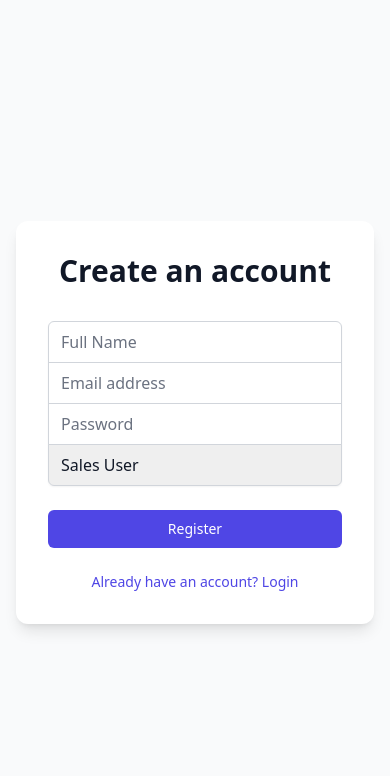
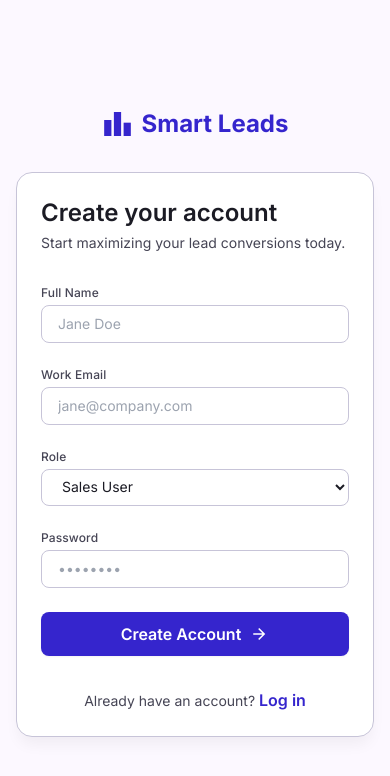
Before and after one commit to MandeepSangwan/GigFlow, a React (Vite) app in the folder frontend/: page /register in a window 390 px wide. Shown: the top 776 px of the page. Built offline with nearby package versions, Linux system fonts and the light colour scheme.

Commit message:
feat: revamp auth pages with high-fidelity split-screen layout

```diff
--- a/frontend/src/pages/Login.tsx
+++ b/frontend/src/pages/Login.tsx
@@ -31,53 +31,96 @@ const Login: React.FC = () => {
   };
 
   return (
-    <div className="min-h-screen flex items-center justify-center bg-gray-50 py-12 px-4 sm:px-6 lg:px-8 dark:bg-gray-900">
-      <div className="max-w-md w-full space-y-8 bg-white p-8 rounded-xl shadow-lg dark:bg-gray-800">
-        <div>
-          <h2 className="text-center text-3xl font-extrabold text-gray-900 dark:text-white">Sign in to your account</h2>
+    <div className="bg-surface-container-low min-h-screen flex items-center justify-center p-margin-mobile md:p-margin-desktop text-on-surface w-full">
+      <main className="w-full max-w-[440px] bg-surface-container-lowest rounded-2xl shadow-[0px_1px_3px_rgba(0,0,0,0.1)] border border-outline-variant p-xl md:p-2xl flex flex-col">
+        {/* Header */}
+        <div className="text-center mb-xl">
+          <h1 className="font-headline-lg text-headline-lg text-primary mb-xs">Smart Leads</h1>
+          <p className="font-body-md text-body-md text-on-surface-variant">Sign in to manage your pipeline</p>
         </div>
-        {error && <div className="bg-red-50 text-red-500 p-3 rounded-md text-sm">{error}</div>}
-        <form className="mt-8 space-y-6" onSubmit={handleSubmit}>
-          <div className="rounded-md shadow-sm -space-y-px">
-            <div>
+
+        {error && <div className="bg-error-container text-on-error-container p-3 rounded-md text-sm mb-4 font-body-md">{error}</div>}
+
+        {/* Form */}
+        <form className="flex flex-col gap-lg" onSubmit={handleSubmit}>
+          {/* Email Field */}
+          <div className="flex flex-col gap-base">
+            <label className="font-label-md text-label-md text-on-surface" htmlFor="email">Work Email</label>
+            <div className="relative">
               <input
+                id="email"
                 name="email"
                 type="email"
                 required
-                className="appearance-none rounded-none relative block w-full px-3 py-2 border border-gray-300 placeholder-gray-500 text-gray-900 rounded-t-md focus:outline-none focus:ring-indigo-500 focus:border-indigo-500 focus:z-10 sm:text-sm dark:bg-gray-700 dark:border-gray-600 dark:placeholder-gray-400 dark:text-white"
-                placeholder="Email address"
                 value={email}
                 onChange={(e) => setEmail(e.target.value)}
+                className={`w-full h-[44px] px-md py-sm rounded-lg border bg-surface-container-lowest text-on-surface font-body-md text-body-md focus:outline-none transition-all ${error ? 'border-error focus:ring-2 focus:ring-error/20 focus:border-error pr-10' : 'border-outline-variant focus:ring-2 focus:ring-primary/20 focus:border-primary'}`}
               />
+              {error && (
+                <span className="material-symbols-outlined absolute right-3 top-1/2 -translate-y-1/2 text-error text-[20px]" style={{ fontVariationSettings: "'FILL' 1" }}>error</span>
+              )}
             </div>
-            <div>
+          </div>
+
+          {/* Password Field */}
+          <div className="flex flex-col gap-base">
+            <label className="font-label-md text-label-md text-on-surface" htmlFor="password">Password</label>
             <input
+              id="password"
               name="password"
               type="password"
               required
-                className="appearance-none rounded-none relative block w-full px-3 py-2 border border-gray-300 placeholder-gray-500 text-gray-900 rounded-b-md focus:outline-none focus:ring-indigo-500 focus:border-indigo-500 focus:z-10 sm:text-sm dark:bg-gray-700 dark:border-gray-600 dark:placeholder-gray-400 dark:text-white"
-                placeholder="Password"
               value={password}
               onChange={(e) => setPassword(e.target.value)}
+              className="w-full h-[44px] px-md py-sm rounded-lg border border-outline-variant bg-surface-container-lowest text-on-surface font-body-md text-body-md focus:ring-2 focus:ring-primary/20 focus:border-primary focus:outline-none transition-all"
             />
           </div>
+
+          {/* Options Row */}
+          <div className="flex items-center justify-between mt-xs">
+            <label className="flex items-center gap-sm cursor-pointer group">
+              <input className="w-4 h-4 rounded border-outline-variant text-primary focus:ring-primary/20 bg-surface-container-lowest" type="checkbox"/>
+              <span className="font-body-md text-body-md text-on-surface-variant group-hover:text-on-surface transition-colors">Remember me</span>
+            </label>
+            <button onClick={() => alert("Forgot password functionality coming soon!")} type="button" className="font-label-md text-label-md text-primary hover:text-primary-container transition-colors">Forgot password?</button>
           </div>
-          <div>
+
+          {/* Submit Action */}
           <button
             type="submit"
             disabled={loading}
-              className="group relative w-full flex justify-center py-2 px-4 border border-transparent text-sm font-medium rounded-md text-white bg-indigo-600 hover:bg-indigo-700 focus:outline-none focus:ring-2 focus:ring-offset-2 focus:ring-indigo-500 disabled:opacity-50"
+            className="w-full h-[44px] bg-primary text-on-primary rounded-lg font-title-md text-title-md hover:bg-surface-tint transition-colors flex items-center justify-center mt-sm disabled:opacity-50"
           >
-              {loading ? 'Signing in...' : 'Sign in'}
+            {loading ? 'Signing In...' : 'Sign In'}
           </button>
+        </form>
+
+        {/* Divider */}
+        <div className="relative flex items-center py-xl">
+          <div className="flex-grow border-t border-outline-variant"></div>
+          <span className="flex-shrink-0 mx-md font-label-sm text-label-sm text-on-surface-variant uppercase tracking-wider">Or continue with</span>
+          <div className="flex-grow border-t border-outline-variant"></div>
         </div>
-          <div className="text-sm text-center">
-            <Link to="/register" className="font-medium text-indigo-600 hover:text-indigo-500 dark:text-indigo-400">
-              Don't have an account? Register
-            </Link>
+
+        {/* Social Login */}
+        <button onClick={() => alert("Google Sign in coming soon!")} type="button" className="w-full h-[44px] bg-surface-container-lowest border border-outline-variant text-on-surface rounded-lg font-title-md text-title-md hover:bg-surface-container transition-colors flex items-center justify-center gap-sm">
+          <svg className="w-5 h-5" viewBox="0 0 24 24" xmlns="http://www.w3.org/2000/svg">
+            <path d="M22.56 12.25c0-.78-.07-1.53-.2-2.25H12v4.26h5.92c-.26 1.37-1.04 2.53-2.21 3.31v2.77h3.57c2.08-1.92 3.28-4.74 3.28-8.09z" fill="#4285F4"/>
+            <path d="M12 23c2.97 0 5.46-.98 7.28-2.66l-3.57-2.77c-.98.66-2.23 1.06-3.71 1.06-2.86 0-5.29-1.93-6.16-4.53H2.18v2.84C3.99 20.53 7.7 23 12 23z" fill="#34A853"/>
+            <path d="M5.84 14.09c-.22-.66-.35-1.36-.35-2.09s.13-1.43.35-2.09V7.07H2.18C1.43 8.55 1 10.22 1 12s.43 3.45 1.18 4.93l2.85-2.22.81-.62z" fill="#FBBC05"/>
+            <path d="M12 5.38c1.62 0 3.06.56 4.21 1.64l3.15-3.15C17.45 2.09 14.97 1 12 1 7.7 1 3.99 3.47 2.18 7.07l3.66 2.84c.87-2.6 3.3-4.53 6.16-4.53z" fill="#EA4335"/>
+          </svg>
+          <span className="font-body-md font-medium">Google</span>
+        </button>
+
+        {/* Footer */}
+        <div className="mt-xl text-center">
+          <p className="font-body-md text-body-md text-on-surface-variant">
+            Don't have an account?
+            <Link to="/register" className="font-title-md text-title-md text-primary hover:text-primary-container transition-colors ml-xs">Register now</Link>
+          </p>
         </div>
-        </form>
-      </div>
+      </main>
     </div>
   );
 };
--- a/frontend/src/pages/Register.tsx
+++ b/frontend/src/pages/Register.tsx
@@ -30,73 +30,124 @@ const Register: React.FC = () => {
   };
 
   return (
-    <div className="min-h-screen flex items-center justify-center bg-gray-50 py-12 px-4 sm:px-6 lg:px-8 dark:bg-gray-900">
-      <div className="max-w-md w-full space-y-8 bg-white p-8 rounded-xl shadow-lg dark:bg-gray-800">
-        <div>
-          <h2 className="text-center text-3xl font-extrabold text-gray-900 dark:text-white">Create an account</h2>
+    <div className="bg-background text-on-background min-h-screen flex overflow-x-hidden w-full">
+      {/* Left Branding Section (Hidden on mobile) */}
+      <div className="hidden lg:flex lg:w-1/2 bg-surface-variant relative items-center justify-center overflow-hidden">
+        <div className="absolute inset-0 z-0">
+          <img alt="B2B abstract" className="object-cover w-full h-full opacity-60 mix-blend-multiply" src="https://lh3.googleusercontent.com/aida-public/AB6AXuAzpv3CAHKyRqV1eyByMcqFvRCumAHyPPgebmFpSqlbL9wgBdLXTJI-HM4ftfEAKWmUFhUcDaOeH_9isrBumMpYLeT-2wN29_jwkfVdyRFkLFYAjFv-XW7IITh6birQWO0r0CmiG1vaa5Jjf69cqLs5CzOJMYSfcRUaPSboMjx30eXkGXQtXIEBXsAh0MW-qfEkvyl_5awCsPN9q3KJbZlsKA8D6Qd62XTlG---HchbyC_f_0M0rEqWSPyZCX4yjlS42gHSTZCBPI8"/>
+          <div className="absolute inset-0 bg-gradient-to-br from-primary/30 to-surface-tint/10 mix-blend-overlay"></div>
         </div>
-        {error && <div className="bg-red-50 text-red-500 p-3 rounded-md text-sm">{error}</div>}
-        <form className="mt-8 space-y-6" onSubmit={handleSubmit}>
-          <div className="rounded-md shadow-sm -space-y-px">
-            <div>
+        <div className="relative z-10 p-margin-desktop text-center flex flex-col items-center">
+          <div className="bg-surface-container-lowest p-sm rounded-xl mb-xl shadow-sm border border-outline-variant inline-flex items-center justify-center">
+            <span className="material-symbols-outlined text-[48px] text-primary" style={{ fontVariationSettings: "'FILL' 1" }}>leaderboard</span>
+          </div>
+          <h1 className="font-display-lg text-display-lg text-primary-fixed mb-md drop-shadow-md">Smart Leads</h1>
+          <p className="font-title-lg text-title-lg text-surface-container-lowest max-w-md mx-auto drop-shadow-md">
+            Accelerate your pipeline with intelligent data-driven insights and streamlined management tools.
+          </p>
+        </div>
+      </div>
+
+      {/* Right Form Section */}
+      <div className="w-full lg:w-1/2 flex items-center justify-center p-margin-mobile lg:p-margin-desktop bg-background">
+        <div className="w-full max-w-md">
+          {/* Mobile Logo Header */}
+          <div className="lg:hidden flex items-center gap-sm mb-xl justify-center">
+            <span className="material-symbols-outlined text-[32px] text-primary" style={{ fontVariationSettings: "'FILL' 1" }}>leaderboard</span>
+            <span className="font-headline-md text-headline-md font-extrabold text-primary">Smart Leads</span>
+          </div>
+
+          {/* Registration Card */}
+          <div className="bg-surface-container-lowest rounded-2xl shadow-[0px_10px_15px_-3px_rgba(0,0,0,0.05)] border border-outline-variant p-lg md:p-xl w-full">
+            <div className="mb-xl">
+              <h2 className="font-headline-lg-mobile md:font-headline-lg text-headline-lg-mobile md:text-headline-lg text-on-surface mb-xs">Create your account</h2>
+              <p className="font-body-md text-body-md text-on-surface-variant">Start maximizing your lead conversions today.</p>
+            </div>
+
+            {error && <div className="bg-error-container text-on-error-container p-3 rounded-md text-sm mb-4 font-body-md">{error}</div>}
+
+            <form className="space-y-lg flex flex-col" onSubmit={handleSubmit}>
+              {/* Full Name */}
+              <div className="flex flex-col gap-xs">
+                <label className="font-label-md text-label-md text-on-surface-variant" htmlFor="fullName">Full Name</label>
                 <input
+                  id="fullName"
                   name="name"
                   type="text"
                   required
-                className="appearance-none rounded-none relative block w-full px-3 py-2 border border-gray-300 placeholder-gray-500 text-gray-900 rounded-t-md focus:outline-none focus:ring-indigo-500 focus:border-indigo-500 focus:z-10 sm:text-sm dark:bg-gray-700 dark:border-gray-600 dark:placeholder-gray-400 dark:text-white"
-                placeholder="Full Name"
                   value={name}
                   onChange={(e) => setName(e.target.value)}
+                  placeholder="Jane Doe"
+                  className="w-full rounded-lg border border-outline-variant px-md py-sm bg-surface-container-lowest font-body-md text-body-md text-on-surface focus:ring-2 focus:ring-primary/20 focus:border-primary focus:outline-none transition-shadow"
                 />
               </div>
-            <div>
+
+              {/* Work Email */}
+              <div className="flex flex-col gap-xs">
+                <label className="font-label-md text-label-md text-on-surface-variant" htmlFor="workEmail">Work Email</label>
                 <input
+                  id="workEmail"
                   name="email"
                   type="email"
                   required
-                className="appearance-none rounded-none relative block w-full px-3 py-2 border border-gray-300 placeholder-gray-500 text-gray-900 focus:outline-none focus:ring-indigo-500 focus:border-indigo-500 focus:z-10 sm:text-sm dark:bg-gray-700 dark:border-gray-600 dark:placeholder-gray-400 dark:text-white"
-                placeholder="Email address"
                   value={email}
                   onChange={(e) => setEmail(e.target.value)}
+                  placeholder="jane@company.com"
+                  className="w-full rounded-lg border border-outline-variant px-md py-sm bg-surface-container-lowest font-body-md text-body-md text-on-surface focus:ring-2 focus:ring-primary/20 focus:border-primary focus:outline-none transition-shadow"
                 />
               </div>
-            <div>
-              <input
-                name="password"
-                type="password"
+
+              {/* Role Select */}
+              <div className="flex flex-col gap-xs">
+                <label className="font-label-md text-label-md text-on-surface-variant" htmlFor="role">Role</label>
+                <select
+                  id="role"
+                  name="role"
                   required
-                className="appearance-none rounded-none relative block w-full px-3 py-2 border border-gray-300 placeholder-gray-500 text-gray-900 focus:outline-none focus:ring-indigo-500 focus:border-indigo-500 focus:z-10 sm:text-sm dark:bg-gray-700 dark:border-gray-600 dark:placeholder-gray-400 dark:text-white"
-                placeholder="Password"
-                value={password}
-                onChange={(e) => setPassword(e.target.value)}
-              />
-            </div>
-            <div>
-              <select
-                className="appearance-none rounded-none relative block w-full px-3 py-2 border border-gray-300 placeholder-gray-500 text-gray-900 rounded-b-md focus:outline-none focus:ring-indigo-500 focus:border-indigo-500 focus:z-10 sm:text-sm dark:bg-gray-700 dark:border-gray-600 dark:placeholder-gray-400 dark:text-white"
                   value={role}
                   onChange={(e) => setRole(e.target.value as 'Sales User' | 'Admin')}
+                  className="w-full rounded-lg border border-outline-variant px-md py-sm bg-surface-container-lowest font-body-md text-body-md text-on-surface focus:ring-2 focus:ring-primary/20 focus:border-primary focus:outline-none transition-shadow"
                 >
                   <option value="Sales User">Sales User</option>
                   <option value="Admin">Admin</option>
                 </select>
               </div>
+
+              {/* Password */}
+              <div className="flex flex-col gap-xs">
+                <label className="font-label-md text-label-md text-on-surface-variant" htmlFor="password">Password</label>
+                <input
+                  id="password"
+                  name="password"
+                  type="password"
+                  required
+                  value={password}
+                  onChange={(e) => setPassword(e.target.value)}
+                  placeholder="••••••••"
+                  className="w-full rounded-lg border border-outline-variant px-md py-sm bg-surface-container-lowest font-body-md text-body-md text-on-surface focus:ring-2 focus:ring-primary/20 focus:border-primary focus:outline-none transition-shadow"
+                />
               </div>
-          <div>
+
+              {/* Submit Button */}
               <button
                 type="submit"
                 disabled={loading}
-              className="group relative w-full flex justify-center py-2 px-4 border border-transparent text-sm font-medium rounded-md text-white bg-indigo-600 hover:bg-indigo-700 focus:outline-none focus:ring-2 focus:ring-offset-2 focus:ring-indigo-500 disabled:opacity-50"
+                className="w-full min-h-[44px] bg-primary hover:bg-primary/90 text-on-primary font-title-md text-title-md rounded-lg shadow-sm transition-colors focus:ring-2 focus:ring-primary/20 focus:outline-none mt-sm flex items-center justify-center gap-sm disabled:opacity-50"
               >
-              {loading ? 'Registering...' : 'Register'}
+                {loading ? 'Creating Account...' : 'Create Account'}
+                <span className="material-symbols-outlined text-[20px]">arrow_forward</span>
               </button>
+            </form>
+
+            {/* Login Fallback */}
+            <div className="mt-xl text-center">
+              <p className="font-body-md text-body-md text-on-surface-variant">
+                Already have an account?
+                <Link to="/login" className="text-primary font-title-md text-title-md hover:underline focus:outline-none focus:ring-2 focus:ring-primary/20 rounded-xs ml-xs">Log in</Link>
+              </p>
             </div>
-          <div className="text-sm text-center">
-            <Link to="/login" className="font-medium text-indigo-600 hover:text-indigo-500 dark:text-indigo-400">
-              Already have an account? Login
-            </Link>
           </div>
-        </form>
+        </div>
       </div>
     </div>
   );
```
Lines whose indentation alone changed are shown as unchanged.
